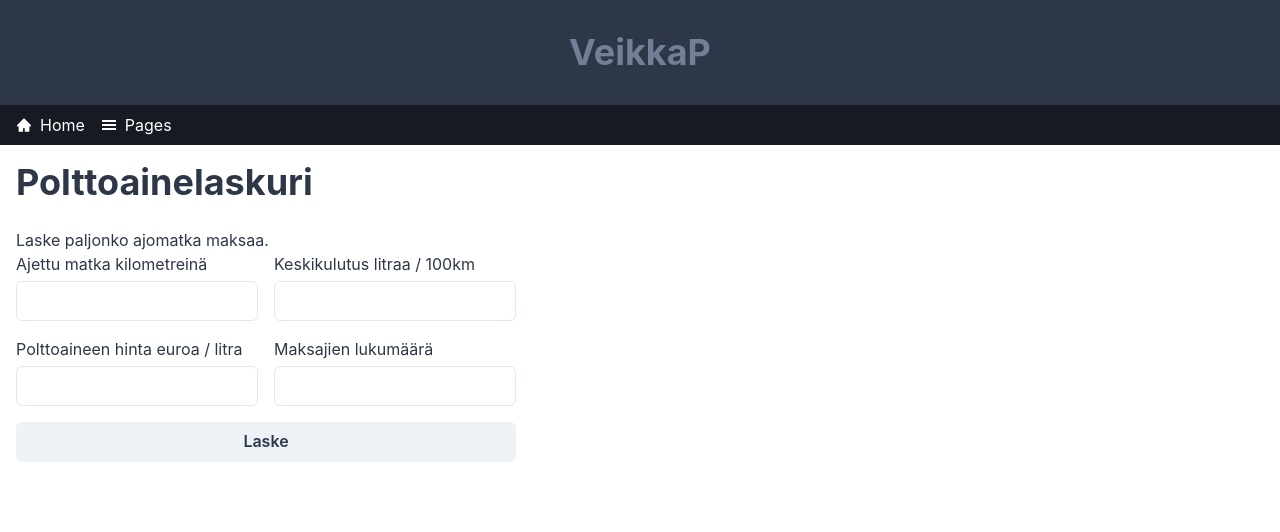
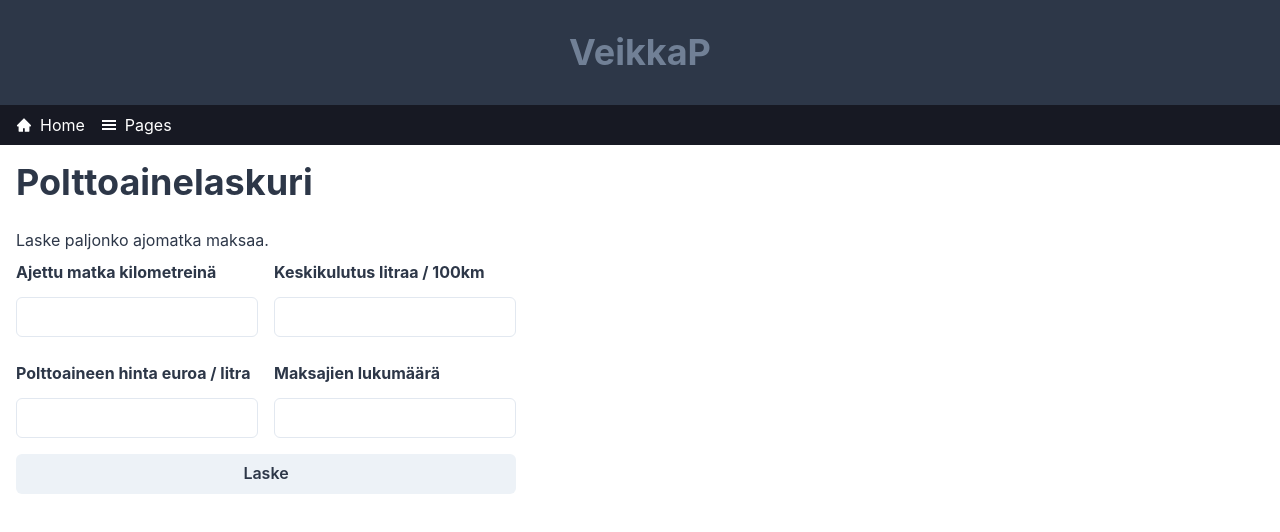
Before and after one commit to Iiigorriii/reactnettisivut, a Next.js app: page /polttoainelaskuri in a window 1280 px wide. Shown: the top 532 px of the page. Built offline with nearby package versions, Linux system fonts and the light colour scheme.

Commit message:
Update PolttoaineLaskuri.module.css

```diff
--- a/styles/PolttoaineLaskuri.module.css
+++ b/styles/PolttoaineLaskuri.module.css
@@ -24,3 +24,10 @@
   gap: 0.3rem;
   width: 100%;
 }
+
+
+.style1 {
+  margin: 0.5rem 0;
+  font-size: medium;
+  font-weight: bold;
+}
```
